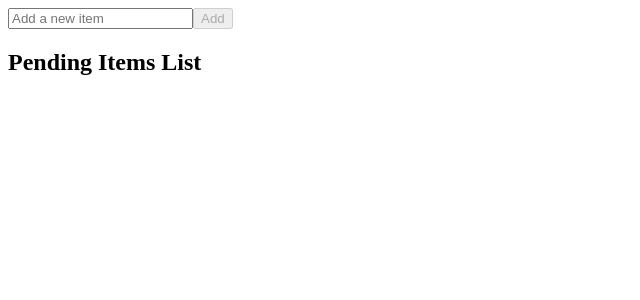
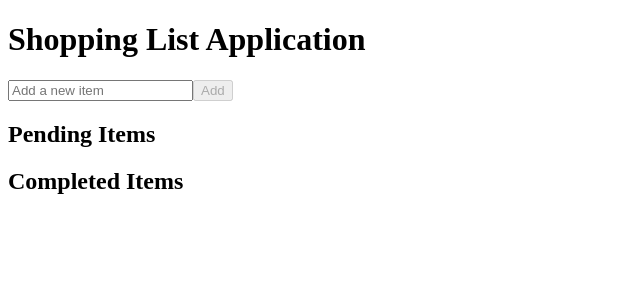
Before and after one commit to victornguyen75/shopping-list, a React (Create React App) app: page / in a window 1280 px wide. Shown: the top 300 px of the page, without its empty margins (0-640 px from the left). Built offline with nearby package versions, Linux system fonts and the light colour scheme.

Commit message:
feat(App.js): add headers

```diff
--- a/src/App.js
+++ b/src/App.js
@@ -24,11 +24,12 @@ function App() {
   }
 
   return (<>
+  <h1>Shopping List Application</h1>
     <form onSubmit={addItem}>
       <input value={item} onChange={e => setItem(e.target.value)} placeholder="Add a new item"/>
       <button type="submit" disabled={!item}>Add</button>
     </form>
-    <h2>Pending Items List</h2>
+    <h2>Pending Items</h2>
     <ul>
       {list.map(item => {
         return (
@@ -38,6 +39,7 @@ function App() {
         );
       })}
     </ul>
+    <h2>Completed Items</h2>
   </>);
 }
 
```
